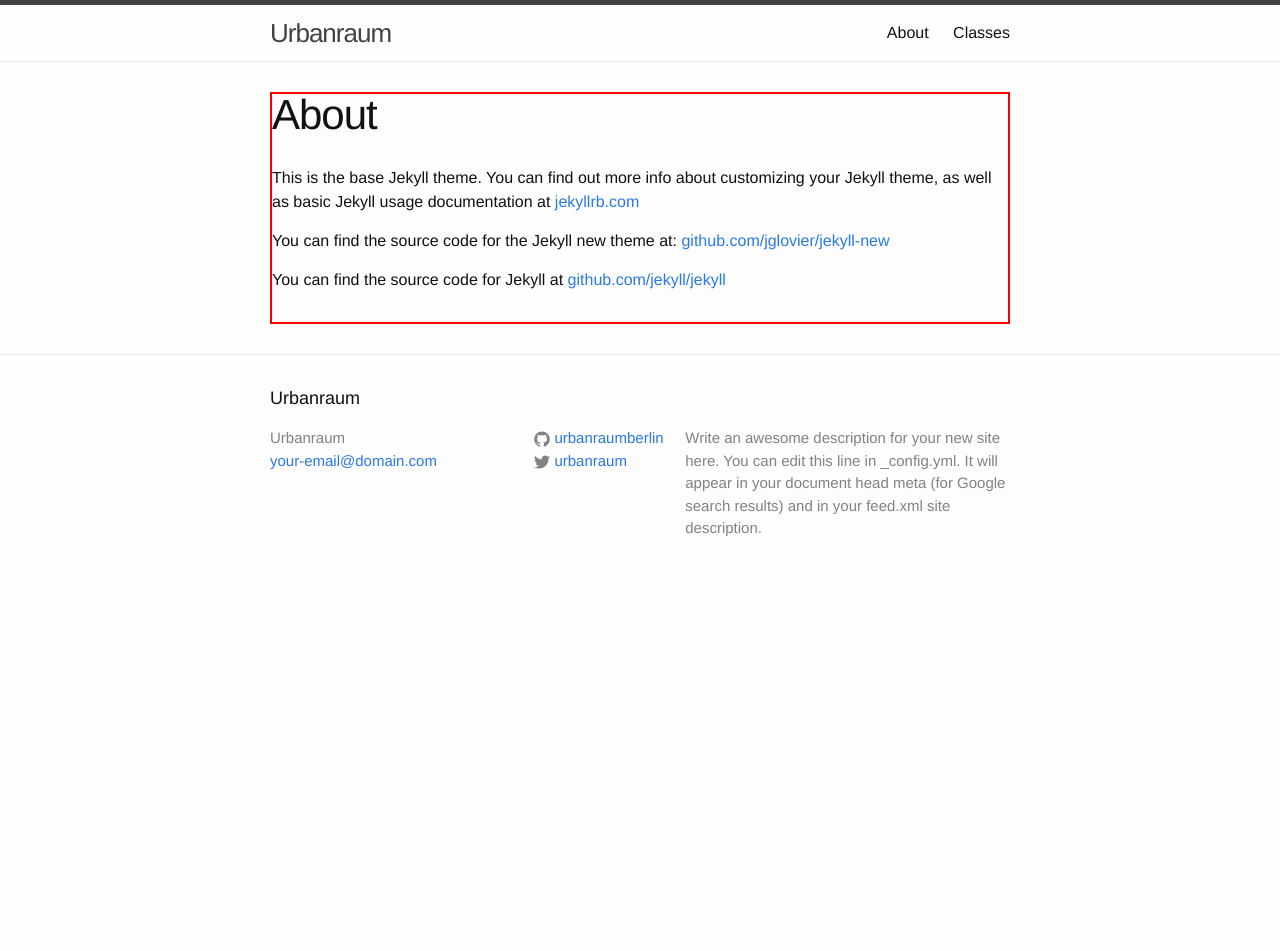
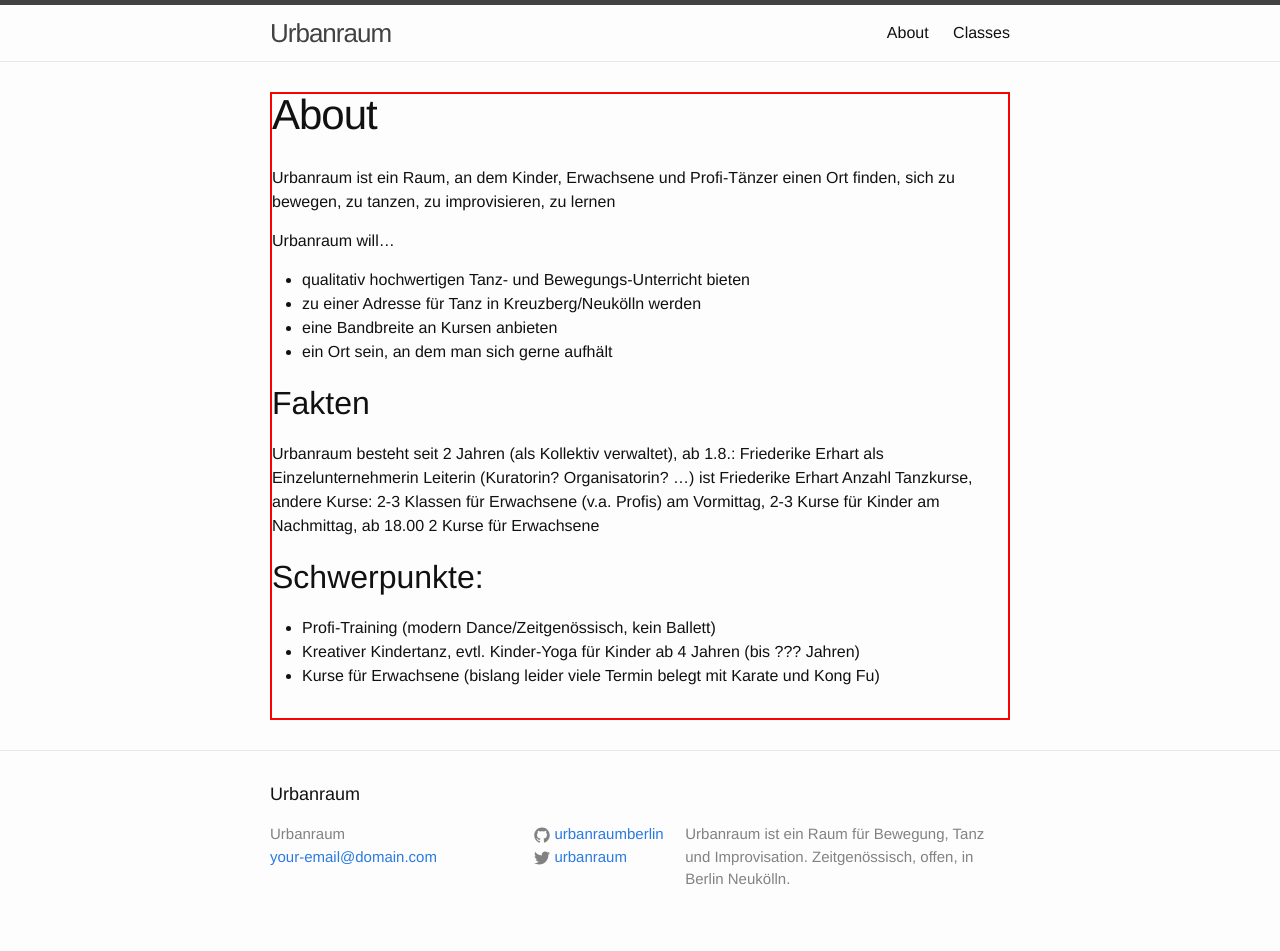
Before and after one commit to Kriesse/urbanraum, a Jekyll site: the page built from about.md, in a window 1280 px wide. Built offline with Jekyll 4.4.1, drawn with Linux system fonts in a browser that asks for light colours; before the commit the page ends 900 px from its top, so only the background shows below that.

Commit message:
text updates

```diff
--- a/_config.yml
+++ b/_config.yml
@@ -2,9 +2,7 @@
 title: Urbanraum
 email: your-email@domain.com
 description: > # this means to ignore newlines until "baseurl:"
-  Write an awesome description for your new site here. You can edit this
-  line in _config.yml. It will appear in your document head meta (for
-  Google search results) and in your feed.xml site description.
+  Urbanraum ist ein Raum für Bewegung, Tanz und Improvisation. Zeitgenössisch, offen, in Berlin Neukölln.
 baseurl: "" # the subpath of your site, e.g. /blog/
 url: "http://yourdomain.com" # the base hostname & protocol for your site
 twitter_username: urbanraum
--- a/about.md
+++ b/about.md
@@ -4,8 +4,21 @@ title: About
 permalink: /about/
 ---
 
-This is the base Jekyll theme. You can find out more info about customizing your Jekyll theme, as well as basic Jekyll usage documentation at [jekyllrb.com](http://jekyllrb.com/)
+Urbanraum ist ein Raum, an dem Kinder, Erwachsene und Profi-Tänzer einen Ort finden, sich zu bewegen, zu tanzen, zu improvisieren, zu lernen
 
-You can find the source code for the Jekyll new theme at: [github.com/jglovier/jekyll-new](https://github.com/jglovier/jekyll-new)
+Urbanraum will…
 
-You can find the source code for Jekyll at [github.com/jekyll/jekyll](https://github.com/jekyll/jekyll)
+* qualitativ hochwertigen Tanz- und Bewegungs-Unterricht bieten
+* zu einer Adresse für Tanz in Kreuzberg/Neukölln werden
+* eine Bandbreite an Kursen anbieten
+* ein Ort sein, an dem man sich gerne aufhält
+
+## Fakten
+Urbanraum besteht seit 2 Jahren (als Kollektiv verwaltet), ab 1.8.: Friederike Erhart als Einzelunternehmerin
+Leiterin (Kuratorin? Organisatorin? …) ist Friederike Erhart
+Anzahl Tanzkurse, andere Kurse: 2-3 Klassen für Erwachsene (v.a. Profis) am Vormittag, 2-3 Kurse für Kinder am Nachmittag, ab 18.00 2 Kurse für Erwachsene
+
+## Schwerpunkte:
+* Profi-Training (modern Dance/Zeitgenössisch, kein Ballett)
+* Kreativer Kindertanz, evtl. Kinder-Yoga für Kinder ab 4 Jahren (bis ??? Jahren)
+* Kurse für Erwachsene (bislang leider viele Termin belegt mit Karate und Kong Fu)
```
